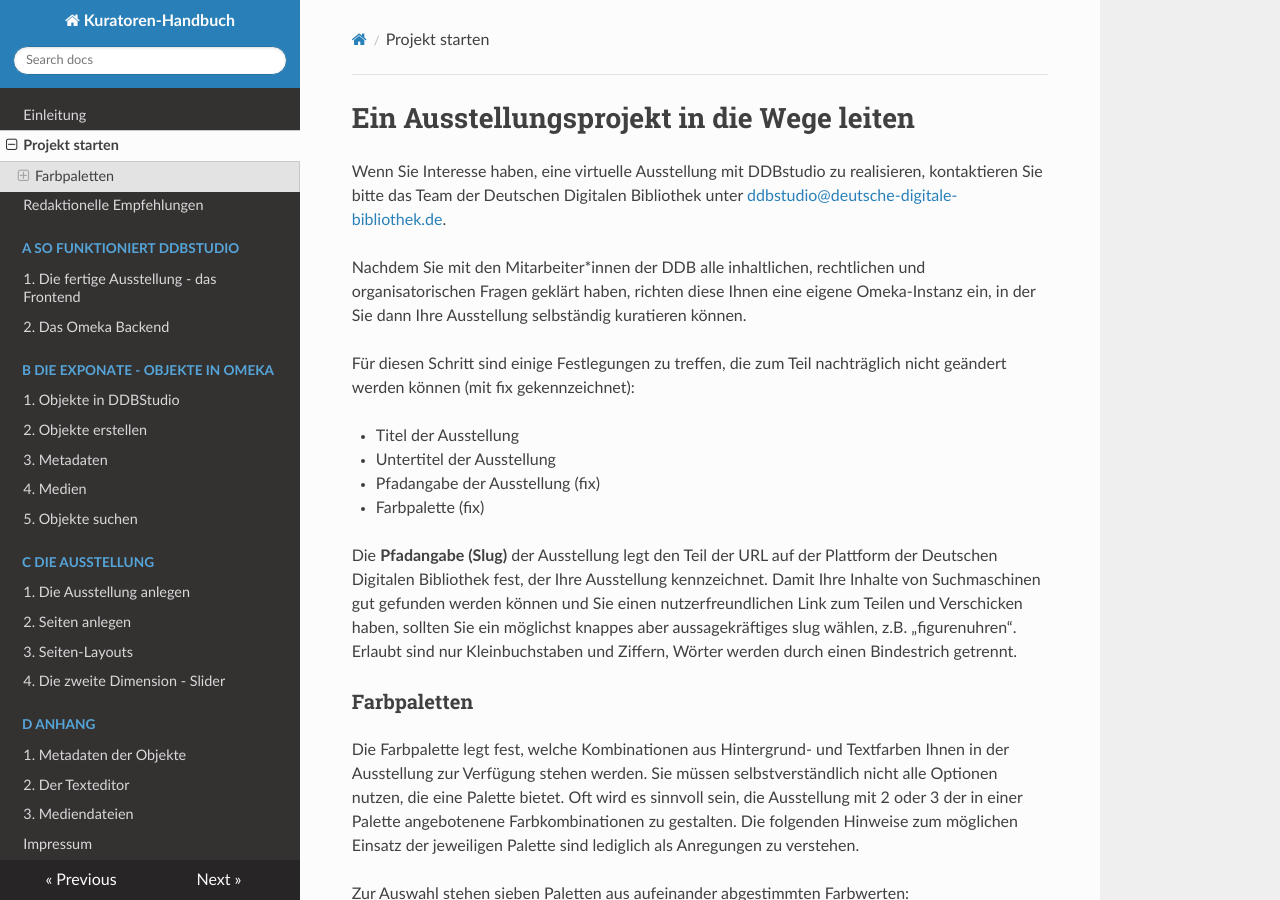
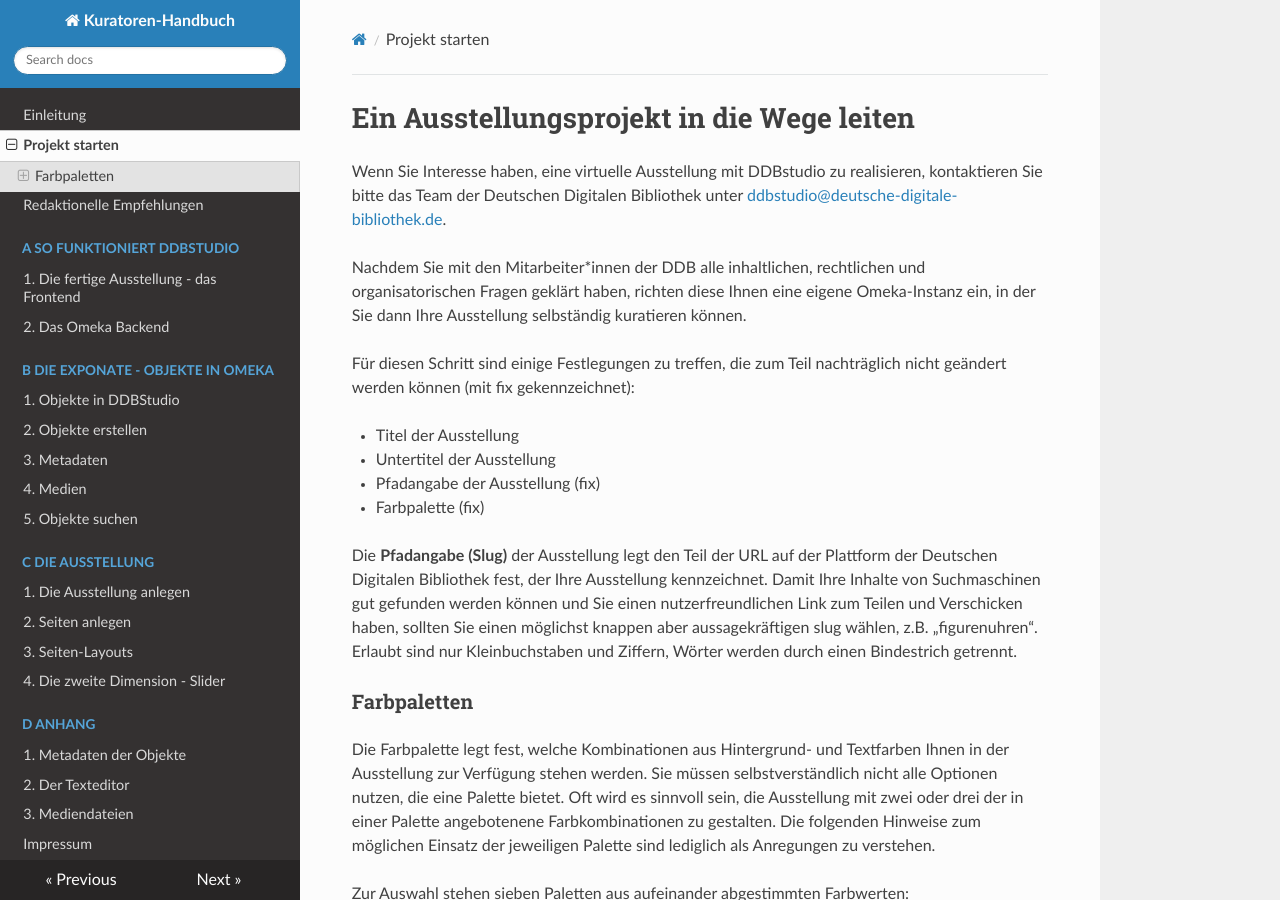
Before and after one commit to Deutsche-Digitale-Bibliothek/ddb-virtualexhibitions-docs-litfass, an MkDocs documentation site: the page built from docs/projekt_starten.md, in a window 1280 px wide and 900 px high. Built offline with MkDocs 1.6.1, drawn with Linux system fonts in a browser that asks for light colours.

Commit message:
text edits projekt-starten.md

```diff
--- a/docs/projekt_starten.md
+++ b/docs/projekt_starten.md
@@ -11,11 +11,11 @@ Für diesen Schritt sind einige Festlegungen zu treffen, die zum Teil nachträgl
 * Pfadangabe der Ausstellung (fix)
 * Farbpalette (fix)
 
-Die **Pfadangabe (Slug)** der Ausstellung legt den Teil der URL auf der Plattform der Deutschen Digitalen Bibliothek fest, der Ihre Ausstellung kennzeichnet. Damit Ihre Inhalte von Suchmaschinen gut gefunden werden können und Sie einen nutzerfreundlichen Link zum Teilen und Verschicken haben, sollten Sie ein möglichst knappes aber aussagekräftiges slug wählen, z.B. „figurenuhren“. Erlaubt sind nur Kleinbuchstaben und Ziffern, Wörter werden durch einen Bindestrich getrennt.
+Die **Pfadangabe (Slug)** der Ausstellung legt den Teil der URL auf der Plattform der Deutschen Digitalen Bibliothek fest, der Ihre Ausstellung kennzeichnet. Damit Ihre Inhalte von Suchmaschinen gut gefunden werden können und Sie einen nutzerfreundlichen Link zum Teilen und Verschicken haben, sollten Sie einen möglichst knappen aber aussagekräftigen slug wählen, z.B. „figurenuhren“. Erlaubt sind nur Kleinbuchstaben und Ziffern, Wörter werden durch einen Bindestrich getrennt.
 
 ### Farbpaletten
 
-Die Farbpalette legt fest, welche Kombinationen aus Hintergrund- und Textfarben Ihnen in der Ausstellung zur Verfügung stehen werden. Sie müssen selbstverständlich nicht alle Optionen nutzen, die eine Palette bietet. Oft wird es sinnvoll sein, die Ausstellung mit 2 oder 3 der in einer Palette angebotenene Farbkombinationen zu gestalten. Die folgenden Hinweise zum möglichen Einsatz der jeweiligen Palette sind lediglich als Anregungen zu verstehen.
+Die Farbpalette legt fest, welche Kombinationen aus Hintergrund- und Textfarben Ihnen in der Ausstellung zur Verfügung stehen werden. Sie müssen selbstverständlich nicht alle Optionen nutzen, die eine Palette bietet. Oft wird es sinnvoll sein, die Ausstellung mit zwei oder drei der in einer Palette angebotenene Farbkombinationen zu gestalten. Die folgenden Hinweise zum möglichen Einsatz der jeweiligen Palette sind lediglich als Anregungen zu verstehen.
 
 Zur Auswahl stehen sieben Paletten aus aufeinander abgestimmten Farbwerten:
 
```
